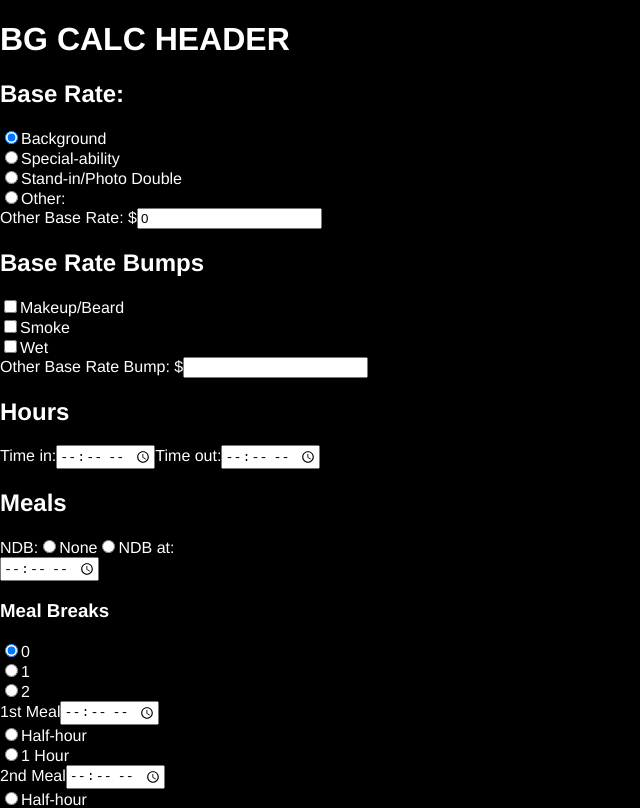
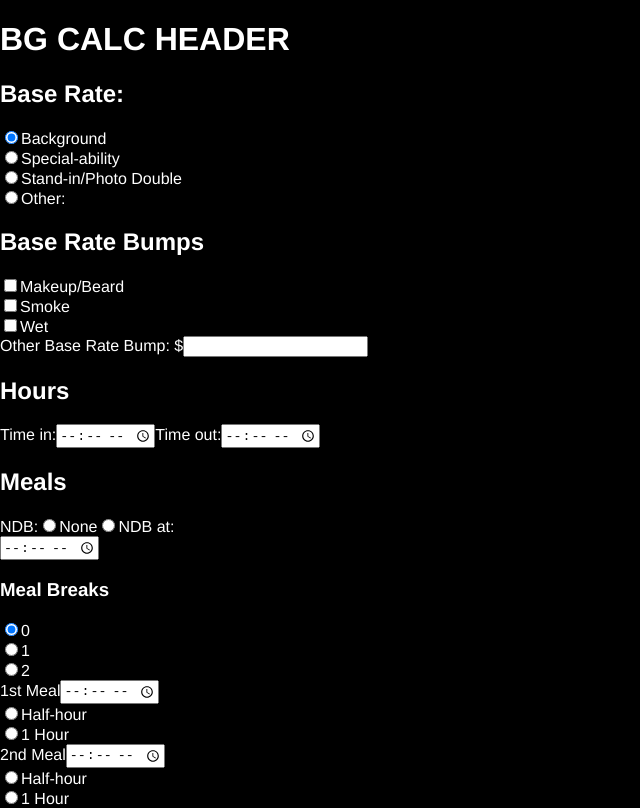
Before and after one commit to jasonchilcott/sag-bg-calc, a React (Create React App) app: page / in a window 1280 px wide. Shown: the top 808 px of the page, without its empty margins (0-640 px from the left). Built offline with nearby package versions, Linux system fonts and the light colour scheme.

Commit message:
made other base rate field conditional

```diff
--- a/src/Main.js
+++ b/src/Main.js
@@ -9,7 +9,6 @@ const Main = () => {
   //const totalBaseRate = baseRate + baseRateBumps
 
   const [role, setRole] = useState('background')
-
   const [ otherBaseRate, setOtherBaseRate] = useState(0)
 
   const roleHandler = (e) => {
@@ -21,19 +20,25 @@ const Main = () => {
   }
 
   const baseRate = () => {
-
-
-
     if ( role === 'other' ) {
       return otherBaseRate
     } else {
       return baseRateObj[role]
     }
-
-
   }
 
+  const otherBaseRateField = () => {
+    if ( role === 'other') {
+      return (
+        <>
+        <label htmlFor="other-base" >Other Base Rate: $</label>
+        <input type="number" id="other-base" name="other-base" value={otherBaseRate} onChange={otherBaseRateHandler}
+        min="0"/>
+        </>
 
+      )
+    }
+  }
 
   console.log(baseRateObj[role])
 
@@ -71,9 +76,9 @@ const Main = () => {
           <input type="radio" id="other" name="role" value="other" onChange={roleHandler}/>
           <label htmlFor="other">Other:</label>
         </div>
-        <label htmlFor="other-base" >Other Base Rate: $</label>
-        <input type="number" id="other-base" name="other-base" value={otherBaseRate} onChange={otherBaseRateHandler}
-        min="0"/>
+        <div>
+        {otherBaseRateField()}
+        </div>
 
       <h2>Base Rate Bumps</h2>
 
```
